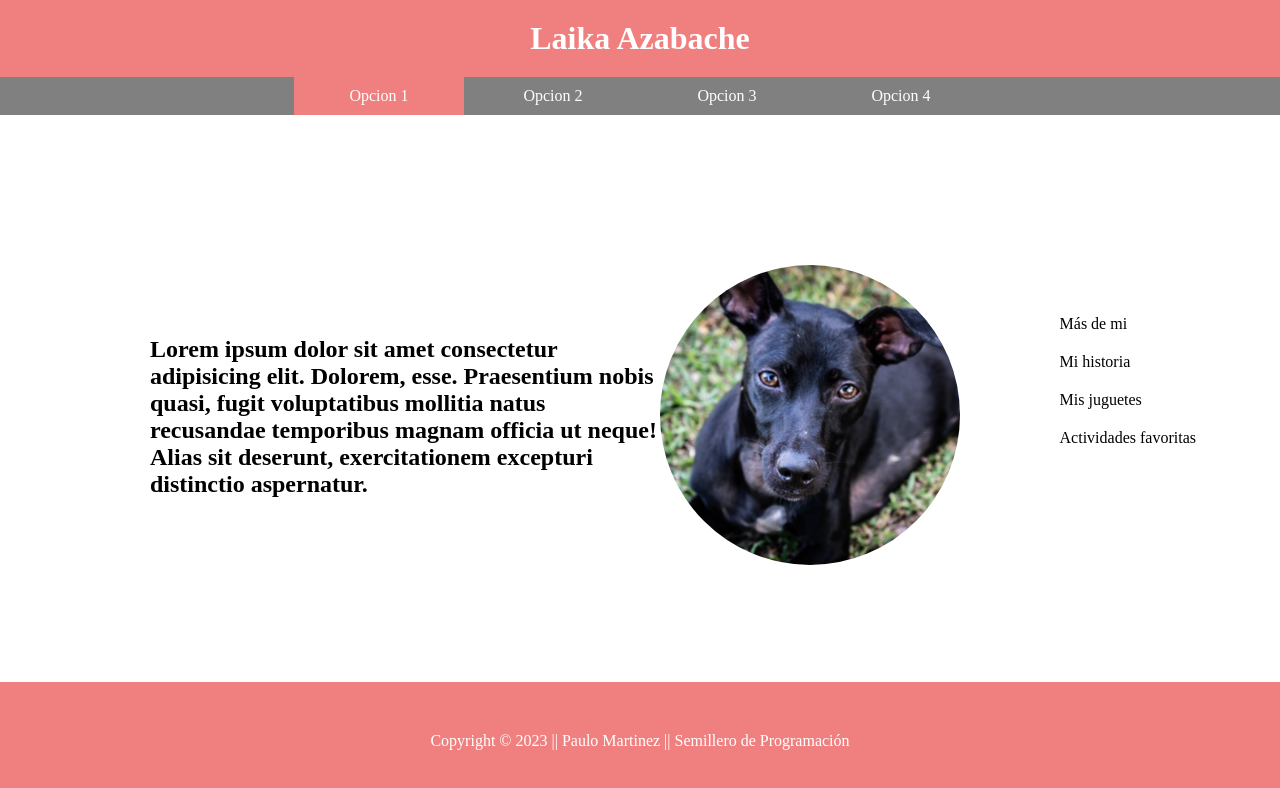
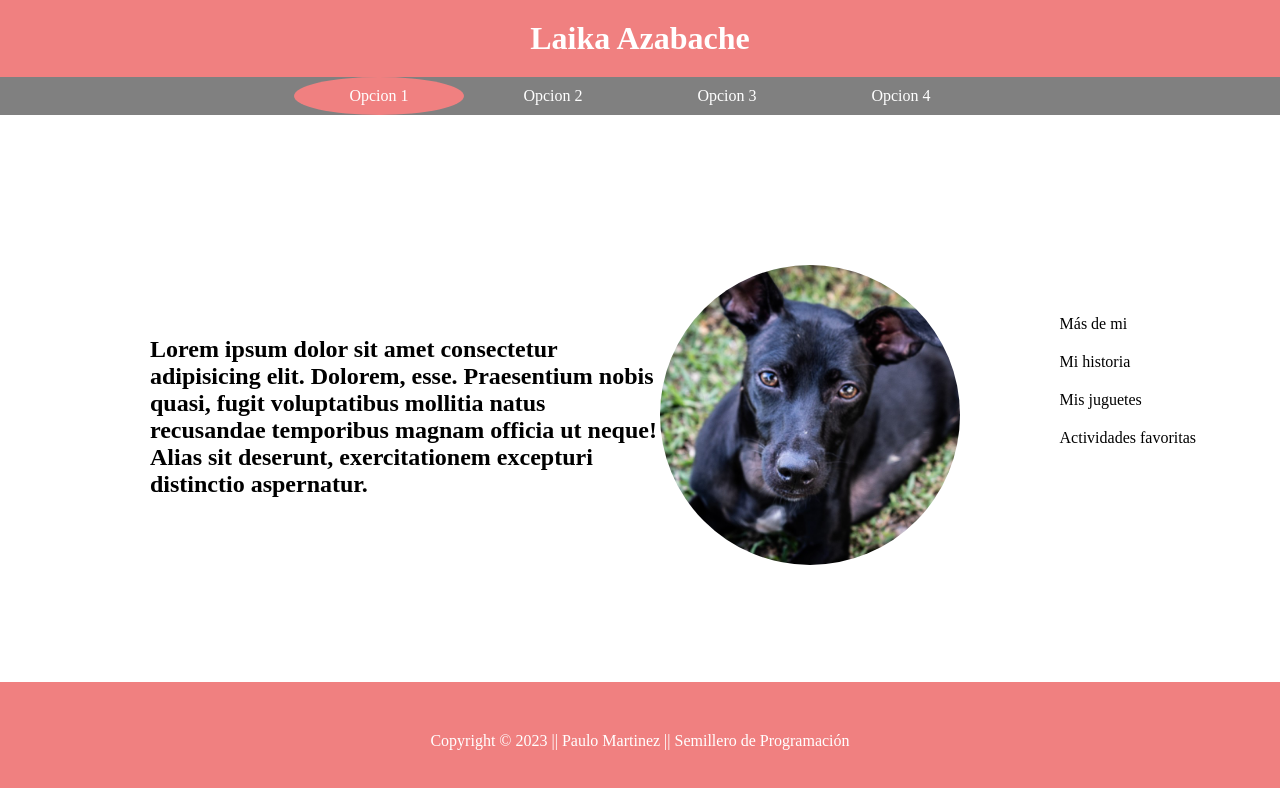
Before and after one commit to finkployd82/semillero, a plain HTML site: page index.html in a window 1280 px wide. In both pictures the pointer is over the item "Opcion 1". Drawn offline with Linux system fonts and the light colour scheme.

Commit message:
Modificacion en el menu superior

```diff
--- a/style.css
+++ b/style.css
@@ -30,6 +30,8 @@ nav a{
 
 nav li:hover{
     background-color: lightcoral;
+    border-radius:70%;
+
 }
 
 figure img{
```
